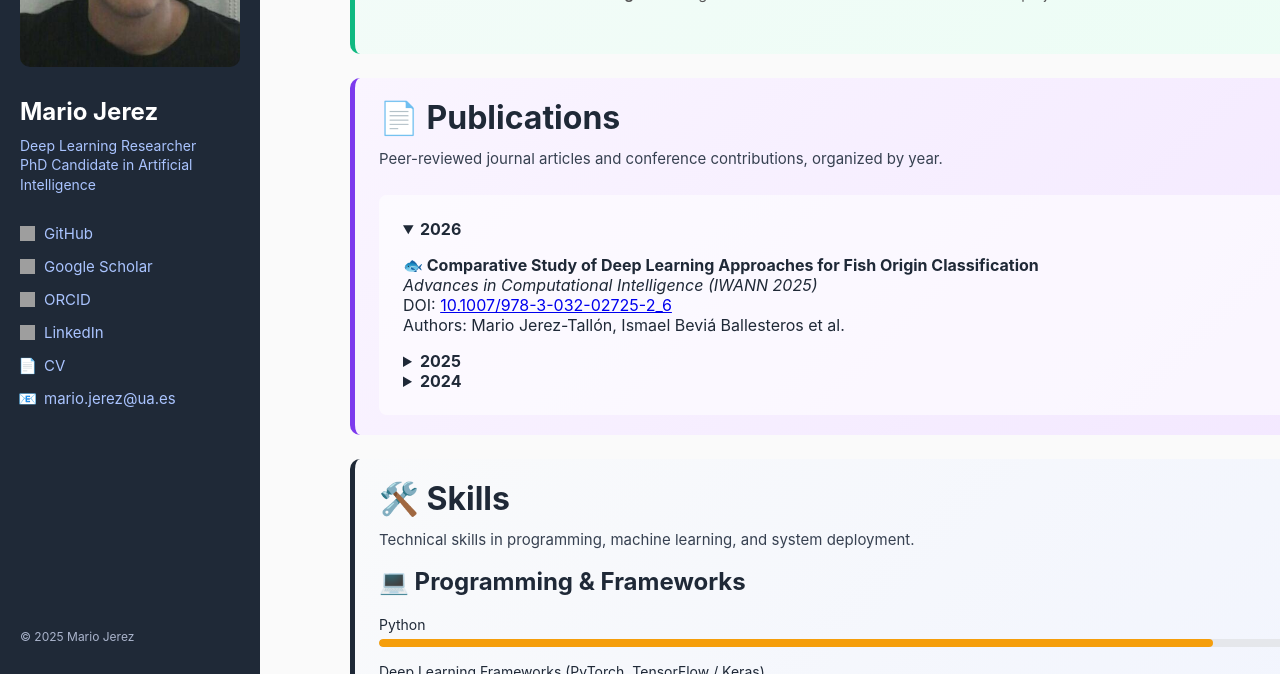
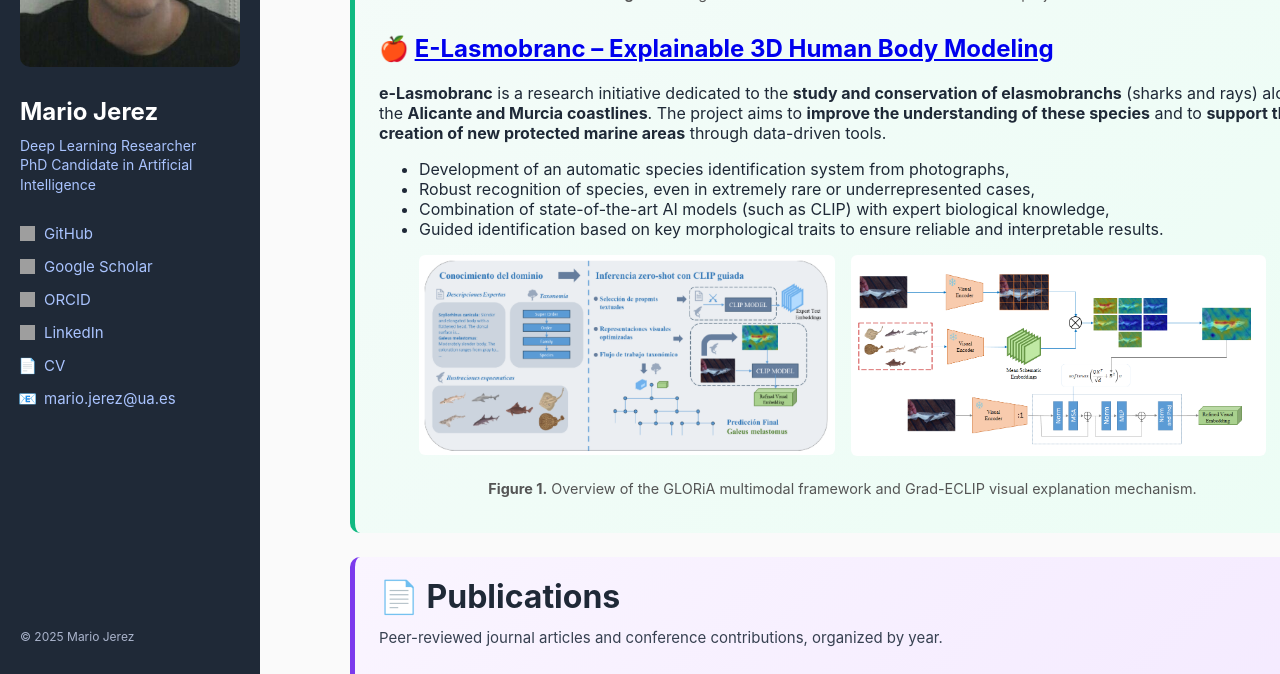
Before and after one commit to Mariojt72/Mariojt72.github.io, a Jekyll site: the page built from index.md, in a window 1280 px wide and 900 px high, scrolled down 1197 px, cut to the strip 226-900 px from the top of the window. Built offline with Jekyll 4.4.1, drawn with Linux system fonts in a browser that asks for light colours; grey boxes are pictures that could not be loaded.

Commit message:
Update index.md

```diff
--- a/index.md
+++ b/index.md
@@ -127,6 +127,42 @@ title: "Portfolio – Mario Jerez"
         </figcaption>
       </figure>
 
+    </div>
+
+    <!-- ================= E-LASMOBRANC CARD ================= -->
+    <div class="project-card">
+
+      <h2>🍎 <a href="https://github.com/Tech4DLab/e-Lasmobranc-project" target="_blank" rel="noopener">
+        E-Lasmobranc – Explainable 3D Human Body Modeling
+      </a></h2>
+
+      <p>
+      <strong>e-Lasmobranc</strong> is a research initiative dedicated to the
+      <strong>study and conservation of elasmobranchs</strong> (sharks and rays)
+      along the <strong>Alicante and Murcia coastlines</strong>.
+      The project aims to <strong>improve the understanding of these species</strong>
+      and to <strong>support the creation of new protected marine areas</strong>
+      through data-driven tools.
+    </p>
+
+    <ul>
+      <li>Development of an automatic species identification system from photographs,</li>
+      <li>Robust recognition of species, even in extremely rare or underrepresented cases,</li>
+      <li>Combination of state-of-the-art AI models (such as CLIP) with expert biological knowledge,</li>
+      <li>Guided identification based on key morphological traits to ensure reliable and interpretable results.</li>
+    </ul>
+
+    <figure class="elasmo-figure">
+        <div class="gloria-images">
+          <img src="https://raw.githubusercontent.com/Mariojt72/Mariojt72.github.io/main/assets/github4.png"
+               alt="GLORiA multimodal pipeline and explainability framework">
+          <img src="https://raw.githubusercontent.com/Mariojt72/Mariojt72.github.io/main/assets/github5.png"
+               alt="Grad-ECLIP visual explanation for GLORiA">
+        </div>
+        <figcaption>
+          <strong>Figure 1.</strong> Overview of the GLORiA multimodal framework and Grad-ECLIP visual explanation mechanism.
+        </figcaption>
+    </figure>
     </div>
 
   </div>
```
